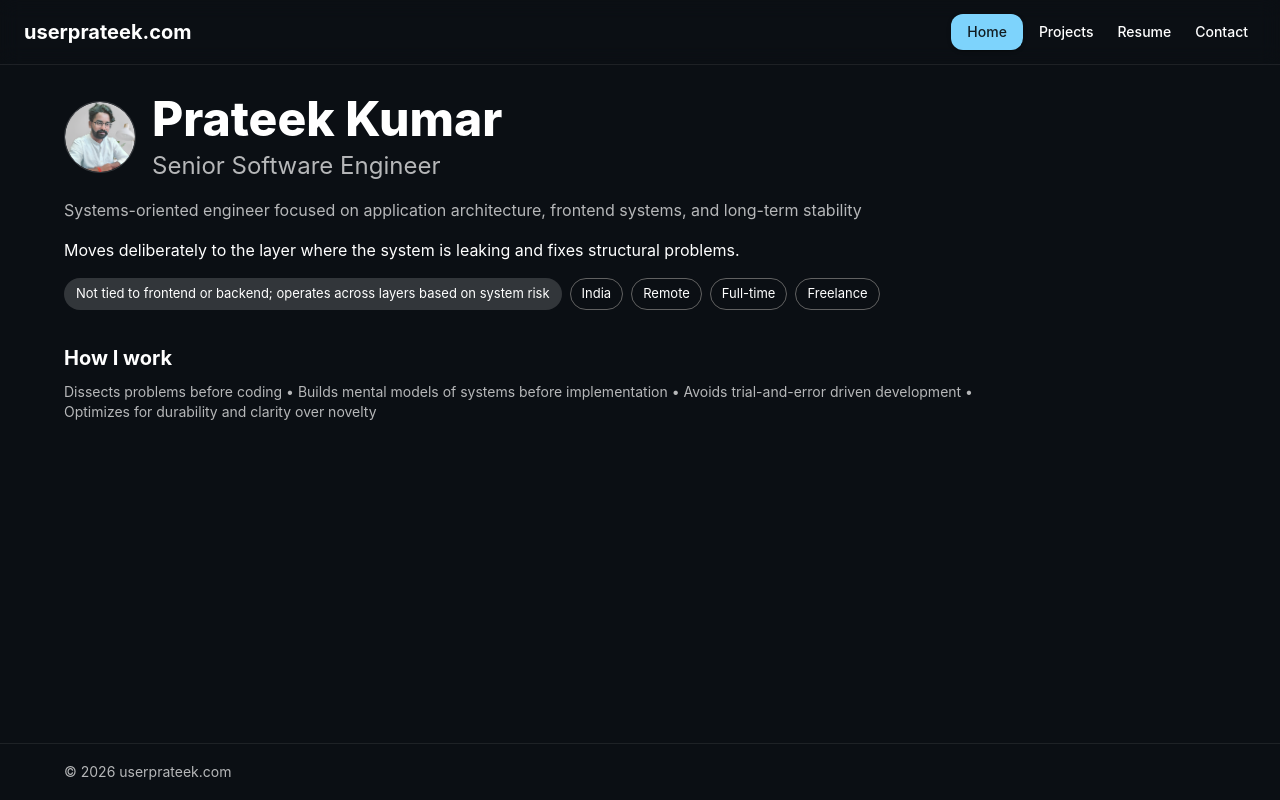
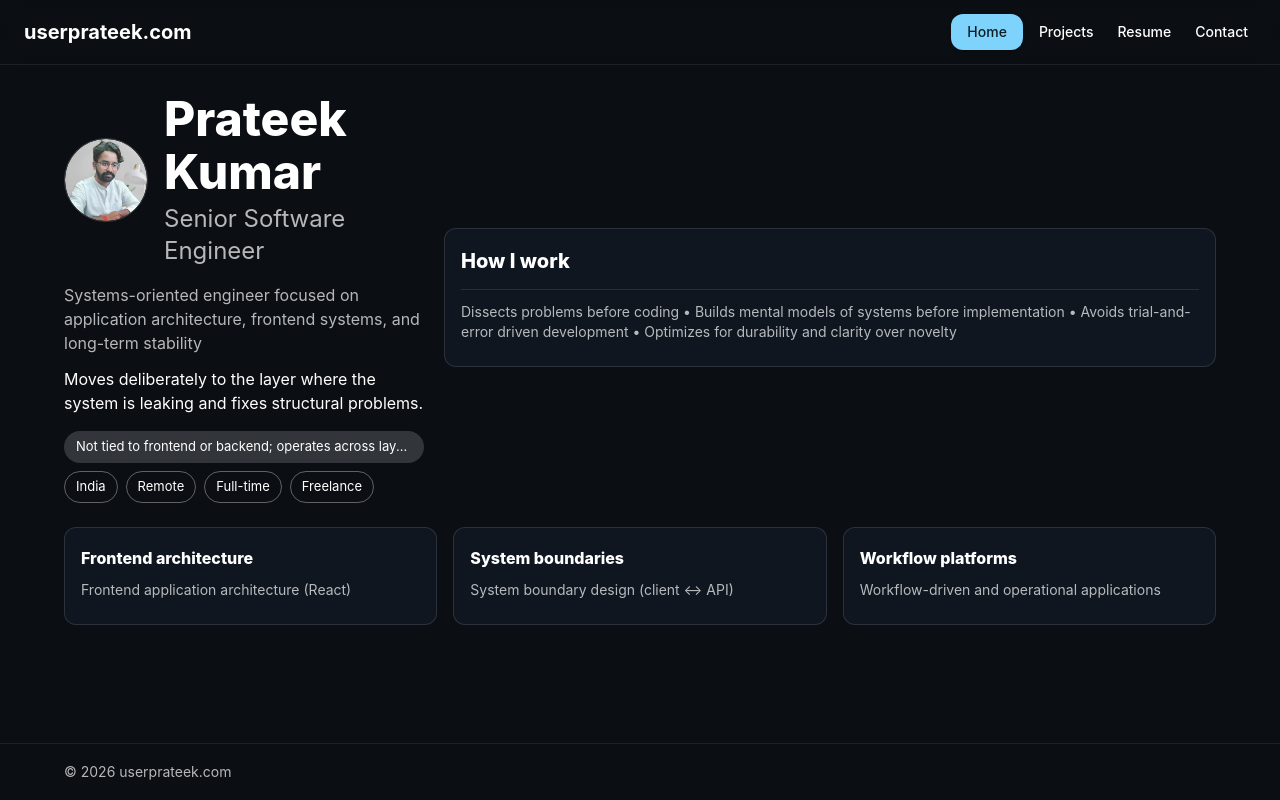
Before and after one commit to prateek-kumar-user/persona-website, a React (Vite) app: page / in a window 1280 px wide. Built offline with nearby package versions, Linux system fonts and the light colour scheme.

Commit message:
Home & Contact: responsive grid layouts

```diff
--- a/src/pages/ContactPage/ContactPage.jsx
+++ b/src/pages/ContactPage/ContactPage.jsx
@@ -2,6 +2,8 @@ import React from 'react';
 import { Box, Button, Card, CardContent, Stack, Typography } from '@mui/material';
 
 import site from '../../content/site.json';
+
+import styles from './ContactPage.module.scss';
 
 function openExternal(url) {
   // Per request: no <a href>. Use imperative navigation.
@@ -22,17 +24,31 @@ export default function ContactPage() {
         </Typography>
       </Stack>
 
+      <Box className={styles.grid}>
         <Card variant="outlined" sx={{ borderColor: 'rgba(255,255,255,0.12)' }}>
           <CardContent>
             <Stack spacing={1.5}>
-            <Typography variant="body1">
-              Email: {contact.email}
+              <Typography variant="h6" sx={{ fontWeight: 800 }}>
+                Details
               </Typography>
-            <Typography variant="body1">
-              Phone: {contact.phone}
+              <Typography variant="body2" color="text.secondary">
+                Email and phone are copied from your resume PDF; we can adjust what’s public during the polish phase.
               </Typography>
 
-            <Stack direction="row" spacing={1} flexWrap="wrap" useFlexGap>
+              <Typography variant="body1">Email: {contact.email}</Typography>
+              <Typography variant="body1">Phone: {contact.phone}</Typography>
+            </Stack>
+          </CardContent>
+        </Card>
+
+        <Card variant="outlined" sx={{ borderColor: 'rgba(255,255,255,0.12)' }}>
+          <CardContent>
+            <Stack spacing={1.5}>
+              <Typography variant="h6" sx={{ fontWeight: 800 }}>
+                Actions
+              </Typography>
+
+              <Box className={styles.actions}>
                 <Button
                   variant="contained"
                   onClick={() => openExternal(`mailto:${contact.email}`)}
@@ -54,10 +70,11 @@ export default function ContactPage() {
                 >
                   {domain}
                 </Button>
-            </Stack>
+              </Box>
             </Stack>
           </CardContent>
         </Card>
       </Box>
+    </Box>
   );
 }
--- /dev/null
+++ b/src/pages/ContactPage/ContactPage.module.scss
@@ -0,0 +1,16 @@
+.grid {
+  display: grid;
+  gap: 16px;
+  grid-template-columns: 1fr;
+
+  @media (min-width: 900px) {
+    grid-template-columns: 1.2fr 0.8fr;
+    align-items: start;
+  }
+}
+
+.actions {
+  display: flex;
+  flex-wrap: wrap;
+  gap: 10px;
+}
--- a/src/pages/HomePage/HomePage.jsx
+++ b/src/pages/HomePage/HomePage.jsx
@@ -1,61 +1,106 @@
 import React from 'react';
-import { Avatar, Box, Chip, Stack, Typography } from '@mui/material';
+import {
+  Avatar,
+  Box,
+  Card,
+  CardContent,
+  Chip,
+  Divider,
+  Stack,
+  Typography
+} from '@mui/material';
 
 import profile from '../../content/profile.json';
 import avatar from '../../assets/avatar.png';
 
+import styles from './HomePage.module.scss';
+
+function HighlightCard({ title, body }) {
+  return (
+    <Card variant="outlined" className={styles.card} sx={{ borderColor: 'rgba(255,255,255,0.12)' }}>
+      <CardContent>
+        <Stack spacing={1}>
+          <Typography variant="subtitle1" sx={{ fontWeight: 800 }}>
+            {title}
+          </Typography>
+          <Typography variant="body2" color="text.secondary">
+            {body}
+          </Typography>
+        </Stack>
+      </CardContent>
+    </Card>
+  );
+}
+
 export default function HomePage() {
-  const { identity, engineering_philosophy } = profile;
+  const { identity, engineering_philosophy, technical_scope } = profile;
 
   return (
     <Box>
-      <Stack spacing={2}>
-        <Stack
-          direction={{ xs: 'column', sm: 'row' }}
-          spacing={2}
-          alignItems={{ xs: 'flex-start', sm: 'center' }}
-        >
+      <Box className={styles.hero}>
+        <Box>
+          <Box className={styles.avatarWrap}>
             <Avatar
               src={avatar}
               alt={identity.name}
-            sx={{ width: 72, height: 72, border: '1px solid rgba(255,255,255,0.18)' }}
+              sx={{ width: 84, height: 84, border: '1px solid rgba(255,255,255,0.18)' }}
             />
-
             <Box>
               <Typography variant="h3" sx={{ fontWeight: 800, lineHeight: 1.1 }}>
                 {identity.name}
               </Typography>
-            <Typography variant="h5" color="text.secondary" sx={{ maxWidth: 900, mt: 0.5 }}>
+              <Typography variant="h5" color="text.secondary" sx={{ mt: 0.5 }}>
                 {identity.primary_title}
               </Typography>
             </Box>
-        </Stack>
+          </Box>
 
-        <Typography variant="body1" color="text.secondary" sx={{ maxWidth: 950 }}>
+          <Typography variant="body1" color="text.secondary" sx={{ mt: 2, maxWidth: 950 }}>
             {identity.positioning}
           </Typography>
 
-        <Typography variant="body1" sx={{ maxWidth: 900 }}>
+          <Typography variant="body1" sx={{ mt: 1.5, maxWidth: 900 }}>
             {identity.core_trait}.
           </Typography>
 
-        <Stack direction="row" spacing={1} flexWrap="wrap" useFlexGap>
+          <Stack direction="row" spacing={1} flexWrap="wrap" useFlexGap sx={{ mt: 2 }}>
             <Chip label={identity.engineering_identity} />
             <Chip label={identity.location} variant="outlined" />
             {identity.availability?.remote && <Chip label="Remote" variant="outlined" />}
             {identity.availability?.full_time && <Chip label="Full-time" variant="outlined" />}
             {identity.availability?.freelance && <Chip label="Freelance" variant="outlined" />}
           </Stack>
+        </Box>
 
-        <Box sx={{ pt: 2 }}>
-          <Typography variant="h6" sx={{ fontWeight: 700 }}>
+        <Card variant="outlined" sx={{ borderColor: 'rgba(255,255,255,0.12)' }}>
+          <CardContent>
+            <Stack spacing={1.5}>
+              <Typography variant="h6" sx={{ fontWeight: 800 }}>
                 How I work
               </Typography>
-          <Typography variant="body2" color="text.secondary" sx={{ mt: 1, maxWidth: 950 }}>
+              <Divider sx={{ borderColor: 'rgba(255,255,255,0.10)' }} />
+              <Typography variant="body2" color="text.secondary">
                 {engineering_philosophy.problem_solving_style.join(' • ')}
               </Typography>
+            </Stack>
+          </CardContent>
+        </Card>
       </Box>
-      </Stack>
+
+      <Box className={styles.highlights}>
+        <HighlightCard
+          title="Frontend architecture"
+          body={technical_scope.primary_strengths[0]}
+        />
+        <HighlightCard
+          title="System boundaries"
+          body={technical_scope.primary_strengths[1]}
+        />
+        <HighlightCard
+          title="Workflow platforms"
+          body={technical_scope.primary_strengths[2]}
+        />
+      </Box>
     </Box>
   );
 }
--- /dev/null
+++ b/src/pages/HomePage/HomePage.module.scss
@@ -0,0 +1,33 @@
+.hero {
+  display: grid;
+  gap: 20px;
+
+  grid-template-columns: 1fr;
+  align-items: start;
+
+  @media (min-width: 900px) {
+    grid-template-columns: 360px 1fr;
+    align-items: center;
+  }
+}
+
+.avatarWrap {
+  display: flex;
+  gap: 16px;
+  align-items: center;
+}
+
+.highlights {
+  margin-top: 24px;
+  display: grid;
+  gap: 16px;
+  grid-template-columns: 1fr;
+
+  @media (min-width: 900px) {
+    grid-template-columns: 1fr 1fr 1fr;
+  }
+}
+
+.card {
+  height: 100%;
+}
```
Lines whose indentation alone changed are shown as unchanged.
